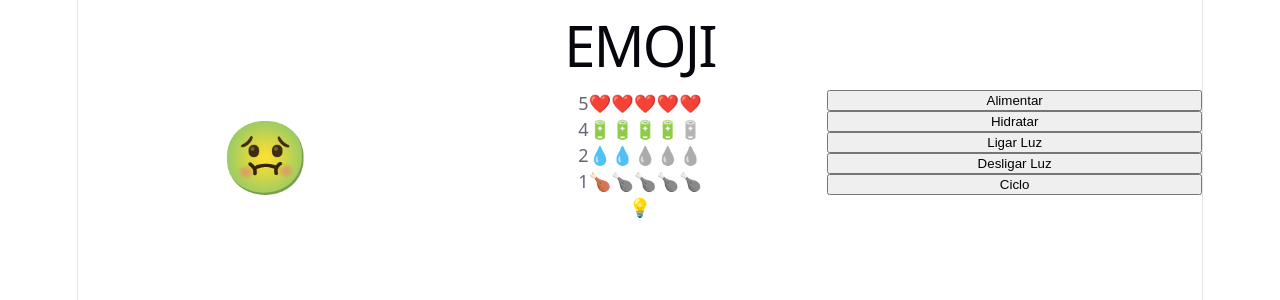
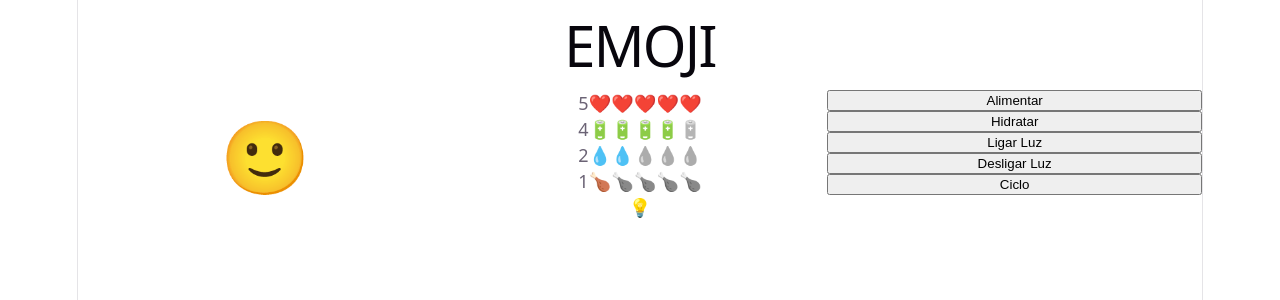
Before and after one commit to ufjf-dcc207/ufjf-dcc207-2026-3-a-atv06-luketar, a React (Vite) app: page / in a window 1280 px wide. Shown: the top 300 px of the page. Built offline with nearby package versions, Linux system fonts and the light colour scheme.

Commit message:
adiciona morte e vida emoji

```diff
--- a/src/Emoji.tsx
+++ b/src/Emoji.tsx
@@ -13,7 +13,6 @@ const EMOJI_MAP = new Map <EMOJI_KEYS, string>([
 
 export default function Emoji(){
 
-    const [status, setStatus]= useState<EMOJI_KEYS>("sick")
     const [vida, setVida] = useState<number>(5);
     const [energia, setEnergia] = useState<number>(4);
     const [comida, setComida] = useState<number>(1);
@@ -21,10 +20,12 @@ export default function Emoji(){
     const [luz, setLuz] = useState<boolean>(true);
 
     function alimentarClick() {
+        if(vida === 0) return;
         setComida(Math.min(5, comida + 1));
     }
 
     function hidratarClick() {
+        if(vida === 0) return;
         setAgua(Math.min(5, agua + 1));
     }
 
@@ -33,6 +34,7 @@ export default function Emoji(){
 
     }
     function cicloClick(){
+        if(vida === 0) return;
         setComida(Math.max(0, comida - 1));
         if (comida === 0) {
             setVida(Math.max(0, vida - 1));
@@ -53,13 +55,19 @@ export default function Emoji(){
 
     }
 
-    console.log("Desenhando...");
-    console.log("Status: ", status);
+    let status = EMOJI_MAP.get("happy");
+    if (agua === 0 || comida === 0 || energia === 0) {
+        status = EMOJI_MAP.get("sick");
+    }
+    if (vida === 0) {
+        status = EMOJI_MAP.get("dead");
+    }
+
 
     return (
             <div className="emoji">
             <div className="face">
-                {EMOJI_MAP.get(status) || " 🫥"}
+                {status}
             </div>
             <div className="atributos">
                 <Atributo icone="❤️" valor={vida} />
```
